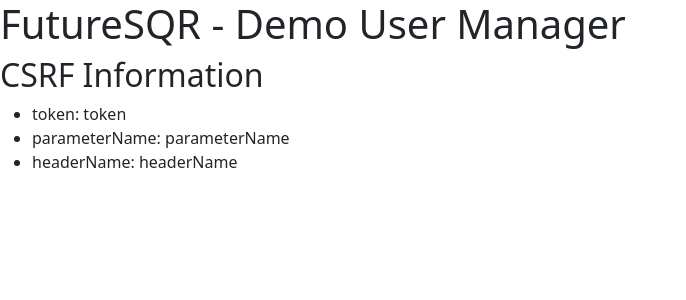
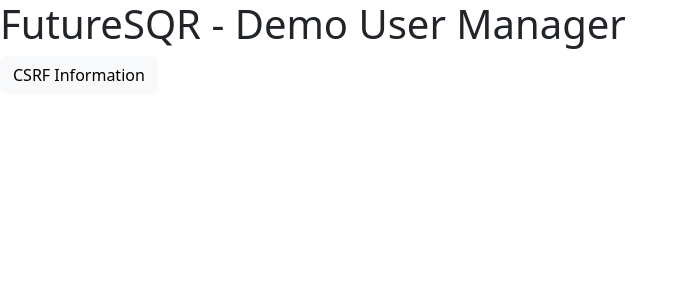
Before and after one commit to rbreunung/FutureSQR-DemoUserManager, an Angular app: page / in a window 1280 px wide. Shown: the top 300 px of the page, without its empty margins (0-686 px from the left). Built offline with nearby package versions, Linux system fonts and the light colour scheme.

Commit message:
router works

```diff
--- a/src/app/app.component.html
+++ b/src/app/app.component.html
@@ -1,3 +1,6 @@
 <h1>{{title}}</h1>
 
-<app-csrf-information></app-csrf-information>
+<nav>
+    <a role="button" class="btn btn-light" routerLinkActive="active" routerLink="/csrf-information">CSRF Information</a>
+</nav>
+<router-outlet></router-outlet>
--- a/src/app/app.module.ts
+++ b/src/app/app.module.ts
@@ -3,6 +3,7 @@ import { BrowserModule } from '@angular/platform-browser';
 
 import { AppComponent } from './app.component';
 import { CsrfInformationComponent } from './csrf-information/csrf-information.component';
+import { AppRoutingModule } from './app-routing.module';
 
 @NgModule({
   declarations: [
@@ -10,7 +11,8 @@ import { CsrfInformationComponent } from './csrf-information/csrf-information.co
     CsrfInformationComponent
   ],
   imports: [
-    BrowserModule
+    BrowserModule,
+    AppRoutingModule
   ],
   providers: [],
   bootstrap: [AppComponent]
```
Also changed, not shown: src/app/app-routing.module.ts (added, +18 -0 lines).
